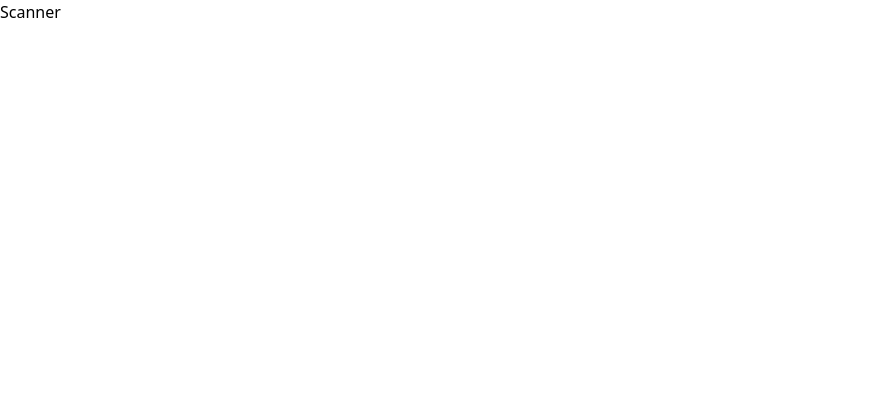
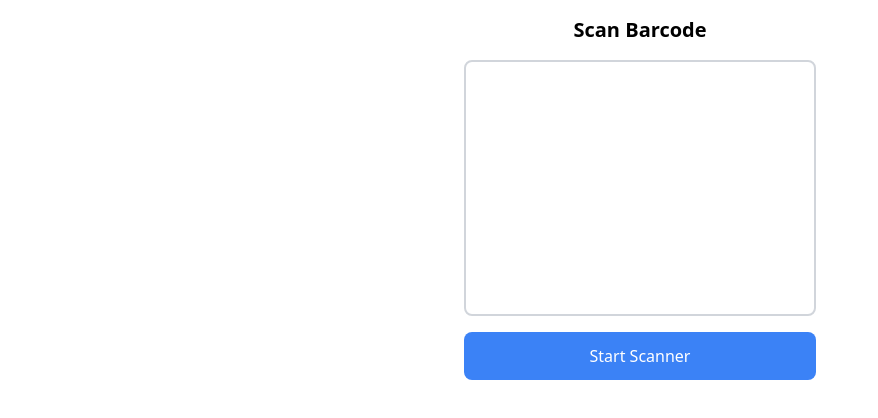
Before and after one commit to IliaPoliak/Barcode-Scanner, a React (Create React App) app: page / in a window 1280 px wide. Shown: the top 418 px of the page, without its empty margins (0-878 px from the left). Built offline with nearby package versions, Linux system fonts and the light colour scheme.

Commit message:
first commit

```diff
--- a/package.json
+++ b/package.json
@@ -7,6 +7,7 @@
     "@testing-library/jest-dom": "^6.7.0",
     "@testing-library/react": "^16.3.0",
     "@testing-library/user-event": "^13.5.0",
+    "html5-qrcode": "^2.3.8",
     "react": "^19.1.1",
     "react-dom": "^19.1.1",
     "react-router-dom": "^7.8.0",
--- a/src/Scanner.js
+++ b/src/Scanner.js
@@ -1,4 +1,100 @@
+import React, { useState, useEffect, useRef } from "react";
+import { useNavigate } from "react-router-dom";
+import { Html5Qrcode, Html5QrcodeSupportedFormats } from "html5-qrcode";
+
 const Scanner = () => {
-  return <div>Scanner</div>;
+  const [isScanning, setIsScanning] = useState(false);
+  const [error, setError] = useState("");
+  const html5QrCodeRef = useRef(null);
+  const navigate = useNavigate();
+
+  const startScanning = async () => {
+    try {
+      setError("");
+      setIsScanning(true);
+
+      const html5QrCode = new Html5Qrcode("scanner");
+      html5QrCodeRef.current = html5QrCode;
+
+      const onScanSuccess = (decodedText) => {
+        console.log("Scanned code:", decodedText);
+        stopScanning();
+        // Redirect to item page with scanned code as ISBN
+        navigate(`/item/${decodedText}`);
+      };
+
+      const config = {
+        fps: 10,
+        qrbox: { width: 250, height: 250 },
+        formatsToSupport: [
+          Html5QrcodeSupportedFormats.EAN_13,
+          Html5QrcodeSupportedFormats.EAN_8,
+          Html5QrcodeSupportedFormats.CODE_128,
+          Html5QrcodeSupportedFormats.UPC_A,
+          Html5QrcodeSupportedFormats.UPC_E,
+        ],
+      };
+
+      // Use back camera
+      await html5QrCode.start(
+        { facingMode: "environment" },
+        config,
+        onScanSuccess
+      );
+    } catch (err) {
+      setError(`Camera access failed: ${err.message}`);
+      setIsScanning(false);
+    }
+  };
+
+  const stopScanning = async () => {
+    if (html5QrCodeRef.current) {
+      try {
+        await html5QrCodeRef.current.stop();
+        html5QrCodeRef.current.clear();
+      } catch (err) {
+        console.error("Error stopping scanner:", err);
+      }
+    }
+    setIsScanning(false);
+  };
+
+  // Cleanup on unmount
+  useEffect(() => {
+    return () => {
+      if (html5QrCodeRef.current && isScanning) {
+        stopScanning();
+      }
+    };
+  }, []);
+
+  return (
+    <div className="max-w-sm mx-auto p-4">
+      <h2 className="text-xl font-bold text-center mb-4">Scan Barcode</h2>
+
+      <div
+        id="scanner"
+        className="w-full h-64 border-2 border-gray-300 rounded-lg mb-4"
+      />
+
+      {error && (
+        <div className="bg-red-50 border border-red-200 rounded p-3 mb-4">
+          <p className="text-red-600 text-sm">{error}</p>
+        </div>
+      )}
+
+      <button
+        onClick={isScanning ? stopScanning : startScanning}
+        className={`w-full py-3 px-4 rounded-lg font-medium text-white ${
+          isScanning
+            ? "bg-red-500 hover:bg-red-600"
+            : "bg-blue-500 hover:bg-blue-600"
+        }`}
+      >
+        {isScanning ? "Stop Scanner" : "Start Scanner"}
+      </button>
+    </div>
+  );
 };
+
 export default Scanner;
```
Also changed, not shown: 1 other file (tests, documents, lock files or other folders).
